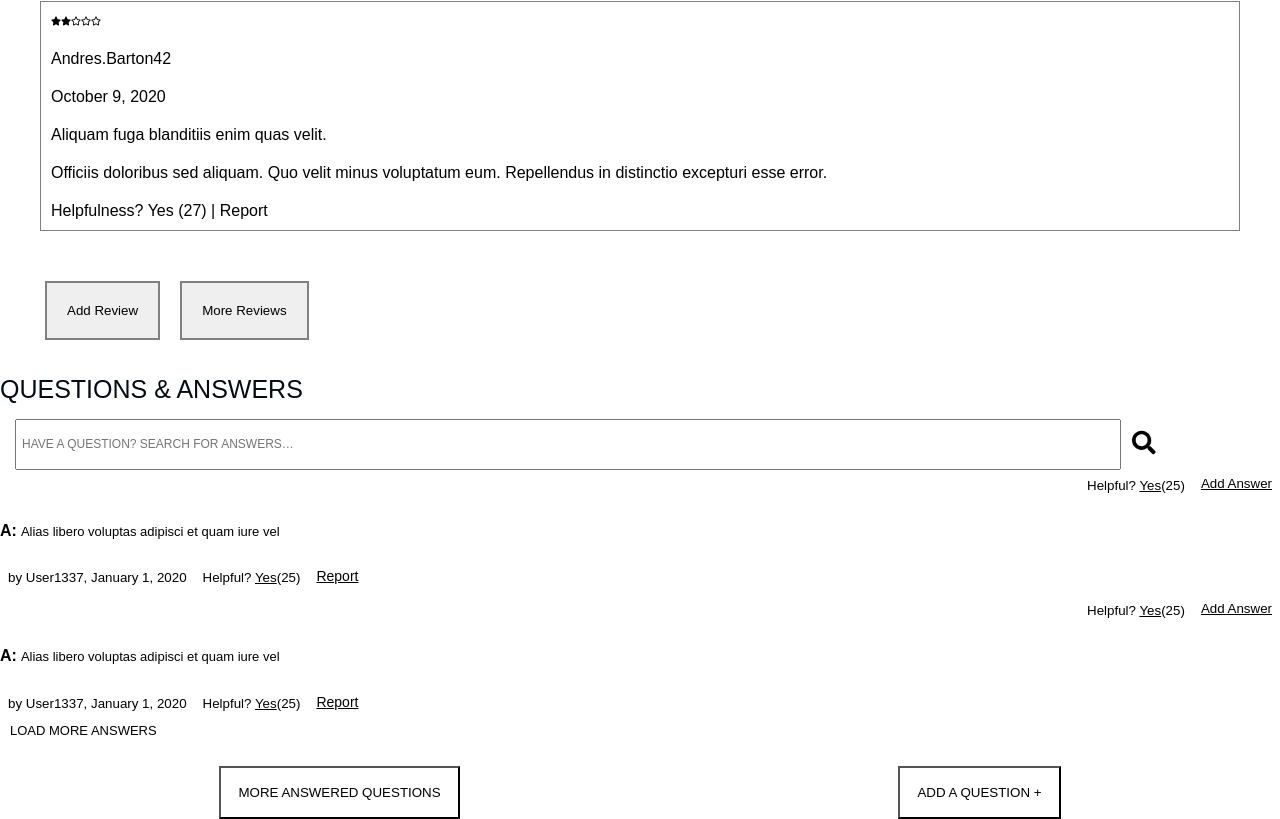
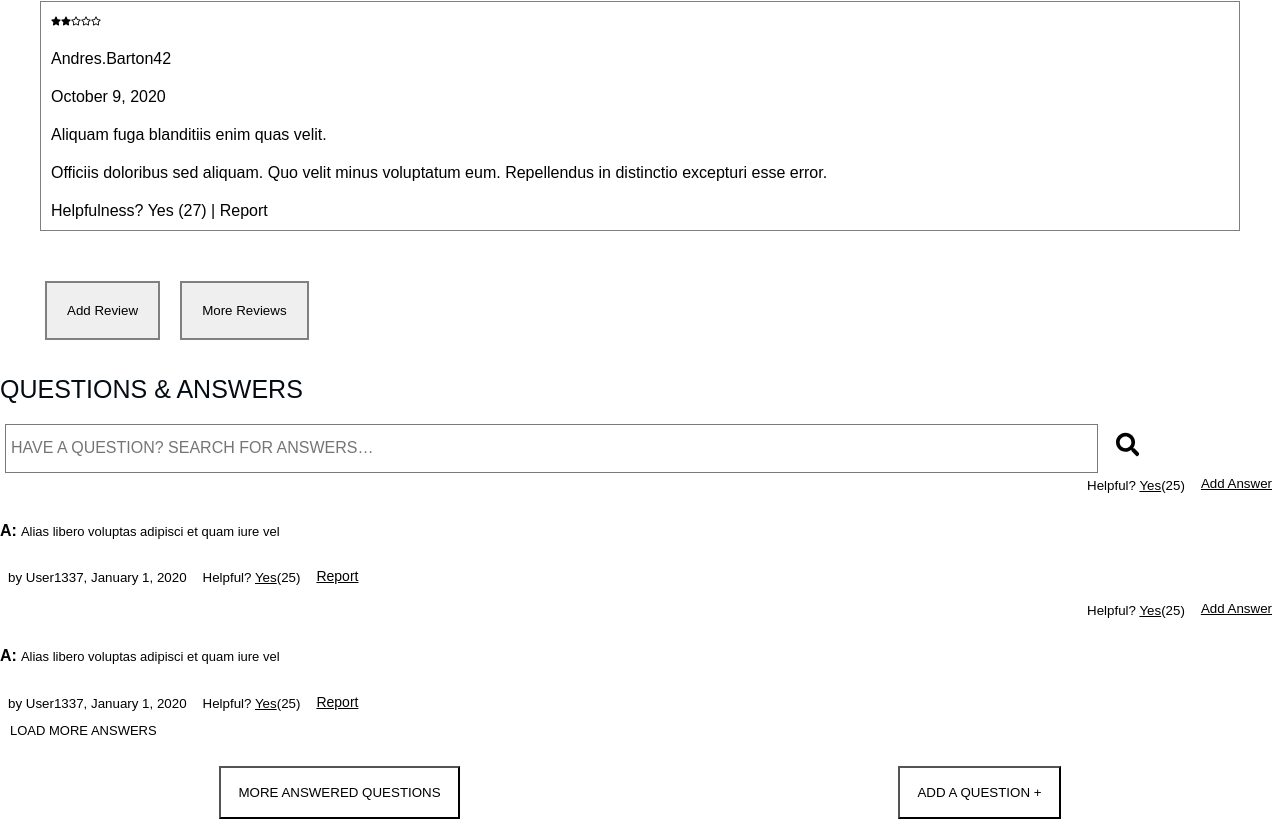
Before and after one commit to 7-Oscillating-Owls/hoo-dunit, a React app: page / in a window 1280 px wide. Shown: the part 2788-3607 px from the top of the page. Built offline with nearby package versions, Linux system fonts and the light colour scheme; no server answers.

Commit message:
added prelim styling to search bar

```diff
--- a/client/src/components/SearchBar/SearchBar.css
+++ b/client/src/components/SearchBar/SearchBar.css
@@ -1,14 +1,29 @@
 .searchBar {
   width: 90%;
   height: 35px;
-  margin: 15px;
+  margin: 15px 15px 15px 0px;
   font-weight: bold;
   display: flex;
 }
+
 .input {
-  width: 100%;
-  height: 37px;
+    width: 95%;
+    height: 37px;
+    font-size: 16px ;
+    line-height: 20px ;
+    font-weight: 400 ;
+    background: none ;
+    border: 1px solid rgb(123, 122, 122) ;
+    color: rgb(34, 34, 34) ;
+    margin: 5px ;
+    padding: 5px ;
+    width: 100% ;
+    text-overflow: ellipsis ;
+}
+.input:hover {
+  background-color: rgb(228, 228, 228);
+
 }
 .icon {
-  margin: 11px;
+  margin: 13px;
 }
--- a/client/src/components/SearchBar/index.jsx
+++ b/client/src/components/SearchBar/index.jsx
@@ -23,7 +23,7 @@ class SearchBar extends React.Component {
           type="text"
           placeholder="HAVE A QUESTION? SEARCH FOR ANSWERS…"
           className={styles.input}
-          onChange ={this.handleOnChange}
+          onChange={this.handleOnChange}
         />
         <FaSearch className={styles.icon} size={25} />
       </div>
```
